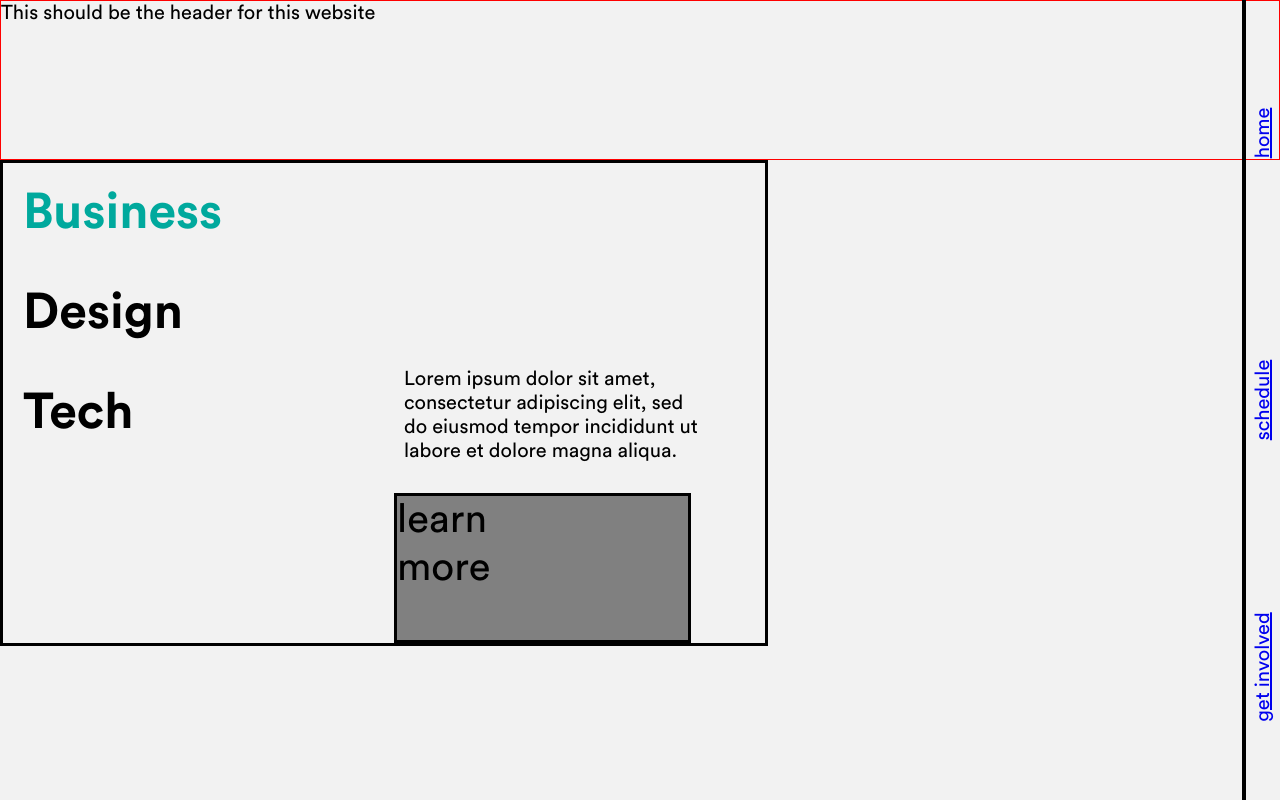
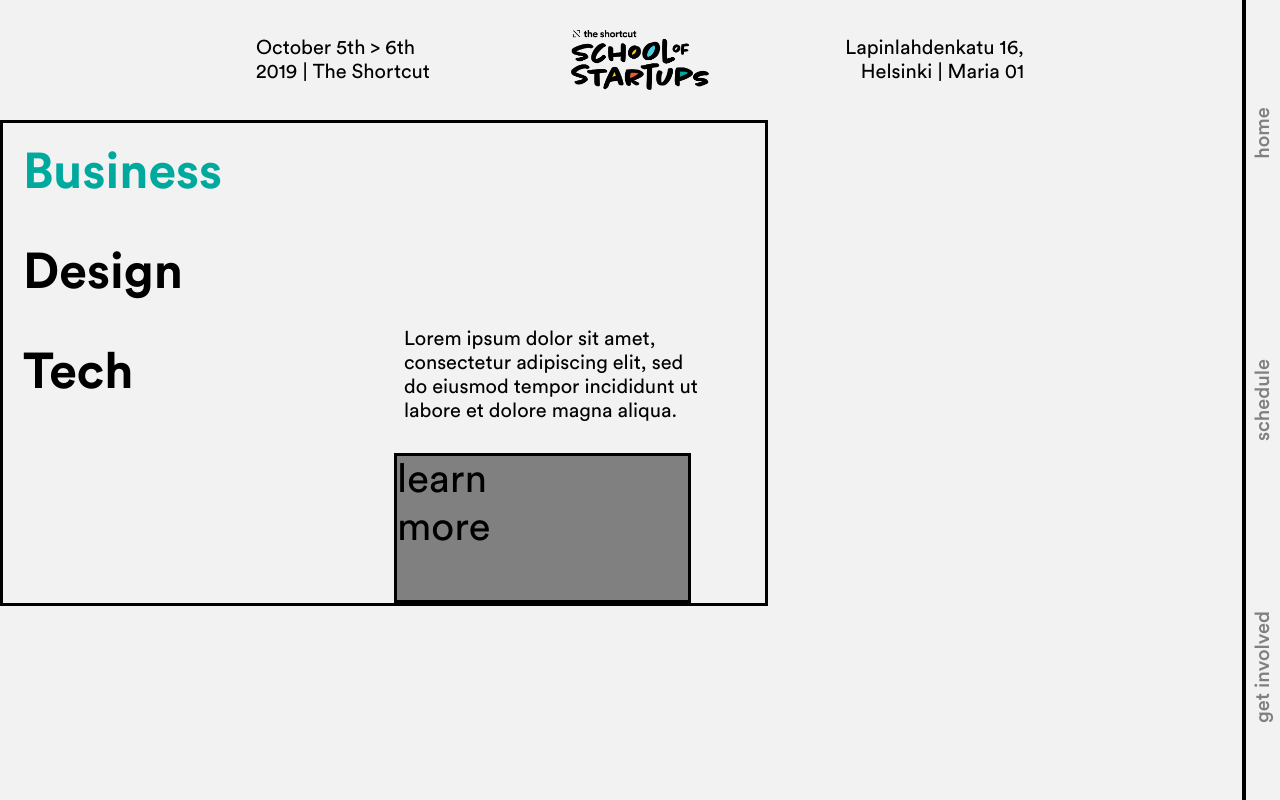
Before and after one commit to Kaine5/sos-website, a React (Create React App) app: page /getinvolved in a window 1280 px wide. Built offline with nearby package versions, Linux system fonts and the light colour scheme.

Commit message:
landing partners done, header done

```diff
--- /dev/null
+++ b/src/components/Header.js
@@ -0,0 +1,22 @@
+import React from "react";
+import headerStyles from "../styles/Header.module.scss";
+
+const Header = props => {
+  return (
+    <div className={headerStyles.Header}>
+      <div className={headerStyles.headerContent}>
+        <div className={headerStyles.headerLeft}>
+          <p>October 5th > 6th</p> <p> 2019 | The Shortcut</p>
+        </div>
+        <div className={headerStyles.headerMiddle}>
+          <img src="/img/sos-logo.png" alt="logo" />
+        </div>
+        <div className={headerStyles.headerRight}>
+          <p>Lapinlahdenkatu 16,</p> <p>Helsinki | Maria 01</p>
+        </div>
+      </div>
+    </div>
+  );
+};
+
+export default Header;
--- a/src/components/LandingPartners.js
+++ b/src/components/LandingPartners.js
@@ -1,13 +1,12 @@
 import React from "react";
-import styles from "../styles/LandingPartners.module.scss"
+import styles from "../styles/LandingPartners.module.scss";
 
 const LandingPartners = props => {
   return (
     <div className={styles.landingPartners}>
-
       <div className={styles.item1}>
         Co-organizers
-        <div className="partnerRow">
+        <div className={styles.partnerRow}>
           <PartnerPicture />
           <PartnerPicture />
         </div>
@@ -15,7 +14,7 @@ const LandingPartners = props => {
 
       <div className={styles.item2}>
         Partners
-        <div className="partnerRow">
+        <div className={styles.partnerRow}>
           <PartnerPicture />
           <PartnerPicture />
           <PartnerPicture />
@@ -25,7 +24,7 @@ const LandingPartners = props => {
 
       <div className={styles.item3}>
         Sponsors
-        <div className="partnerRow">
+        <div className={styles.partnerRow}>
           <PartnerPicture />
           <PartnerPicture />
           <PartnerPicture />
@@ -39,6 +38,6 @@ const LandingPartners = props => {
   );
 };
 const PartnerPicture = props => {
-  return <div className="partnerPicture">Lo</div>;
+  return <div className="partnerPicture" />;
 };
 export default LandingPartners;
--- a/src/layout/App.scss
+++ b/src/layout/App.scss
@@ -62,20 +62,14 @@ body {
   font-size: 20px;
 }
 
-.Header {
-  height: 20vh;
-  width: 100vw;
-  border: 1px solid red;
-}
-
 .App {
   align-items: center;
 }
 
 .Canvas {
-  height: 60vh;
+  height: 70vh;
   width: 100vw;
-  top: 20vh;
+  top: 15vh;
   position: absolute;
   overflow: scroll;
   display: flex;
@@ -104,6 +98,12 @@ body {
       transform: rotate(270deg);
       min-width: 20vh;
       text-align: center;
+      text-decoration: none;
+      color: gray;
+      font-weight: 600;
+    }
+    .navButton-name.active {
+      color: black;
     }
   }
 }
@@ -112,11 +112,15 @@ body {
   height: 43px;
   width: 43px;
   border-radius: 50%;
+  margin-right: 30px;
   background-color: black;
+  &:last-child {
+    margin-right: 0px;
+  }
 }
 
 .CanvasContent {
-  width: 70vw;
+  width: 60vw;
 }
 
 .btn {
--- a/src/layout/GetInvolved.js
+++ b/src/layout/GetInvolved.js
@@ -1,5 +1,5 @@
 import React from "react";
-import Header from "./Header";
+import Header from "../components/Header";
 
 function GetInvolved() {
   return (
@@ -9,23 +9,23 @@ function GetInvolved() {
       <div className="container">
         <div className="item-1">
           <h1 className="topic">
-
-          <span className="green">Business</span> <br></br>
-          <span className="red">Design</span>   <br></br>
-          <span className="yellow">Tech</span>  <br></br>
-
+            <span className="green">Business</span> <br />
+            <span className="red">Design</span> <br />
+            <span className="yellow">Tech</span> <br />
           </h1>
-
         </div>
 
         <div class="item-2">
-        <p className="paragrath">Lorem ipsum dolor sit amet, consectetur adipiscing elit, sed do eiusmod tempor incididunt ut labore et dolore magna aliqua.</p>
-        <div className="button">learn<br></br>
-        more</div>
+          <p className="paragrath">
+            Lorem ipsum dolor sit amet, consectetur adipiscing elit, sed do
+            eiusmod tempor incididunt ut labore et dolore magna aliqua.
+          </p>
+          <div className="button">
+            learn<br />
+            more
           </div>
         </div>
-
-
+      </div>
     </div>
   );
 }
--- a/src/layout/Header.js
+++ /dev/null
@@ -1,9 +0,0 @@
-import React from "react";
-
-const Header = props => {
-  return (
-    <div className="Header">This should be the header for this website</div>
-  );
-};
-
-export default Header;
--- a/src/layout/Home.js
+++ b/src/layout/Home.js
@@ -1,5 +1,5 @@
 import React, { useRef, useState } from "react";
-import Header from "./Header";
+import Header from "../components/Header";
 import CanvasContent from "./CanvasContent";
 import LandingSchedule from "../components/LandingSchedule";
 import LandingPartners from "../components/LandingPartners";
@@ -37,7 +37,7 @@ function Home() {
 
         <iframe
           width="100%"
-          height="600"
+          height="700"
           src="https://www.youtube.com/embed/DDByv3z_z_U"
           frameBorder="0"
           allow="accelerometer; autoplay; encrypted-media; gyroscope; picture-in-picture"
--- a/src/layout/Schedule.js
+++ b/src/layout/Schedule.js
@@ -1,5 +1,5 @@
 import React from "react";
-import Header from "./Header";
+import Header from "../components/Header";
 import CanvasContent from "./CanvasContent";
 
 function Home() {
--- /dev/null
+++ b/src/styles/Header.module.scss
@@ -0,0 +1,42 @@
+.Header {
+  height: 15vh;
+  width: 100vw;
+  display: flex;
+  flex-direction: row;
+  justify-content: center;
+}
+.headerContent {
+  display: flex;
+  flex-direction: row;
+  justify-content: space-between;
+  align-items: center;
+  width: 60vw;
+}
+
+.headerLeft,
+.headerRight {
+  display: flex;
+  flex-direction: column;
+  width: 30%;
+  justify-content: center p {
+    margin: 0;
+  }
+}
+
+.headerLeft {
+  align-items: flex-start;
+}
+
+.headerRight {
+  align-items: flex-end;
+}
+
+.headerMiddle {
+  width: 40%;
+  display: flex;
+  justify-content: center;
+  img {
+    width: 45%;
+    height: auto;
+  }
+}
--- a/src/styles/LandingPartners.module.scss
+++ b/src/styles/LandingPartners.module.scss
@@ -1,12 +1,37 @@
-
 .landingPartners {
   border: solid black 4px;
   width: 100%;
-    height: 60vh;
+  height: 37vh;
+  display: grid;
+  font-weight: 600;
+  font-size: 20px;
+  grid-template-columns: repeat(8, 73px [icon-node]);
+  grid-template-rows: [top-margin-start] 15% [first-line-title] 5% [first-line-node] 10% [middle-margin] 25% [second-line-title] 5% [second-line-node] 10% auto;
 }
-
 
 .partnerRow {
   display: flex;
   flex-direction: row;
+  margin-top: 0.5em;
 }
+
+.item1 {
+  grid-row-start: first-line-title;
+  grid-row-end: span first-line-node;
+  grid-column-start: 2;
+  grid-column-end: 4;
+}
+
+.item2 {
+  grid-row-start: first-line-title;
+  grid-row-end: span first-line-node;
+  grid-column-start: 5;
+  grid-column-end: 9;
+}
+
+.item3 {
+  grid-row-start: second-line-title;
+  grid-row-end: span second-line-node;
+  grid-column-start: 2;
+  grid-column-end: 9;
+}
--- a/src/styles/LandingSchedule.module.scss
+++ b/src/styles/LandingSchedule.module.scss
@@ -1,6 +1,6 @@
 .LandingSchedule {
   border: solid black 4px;
-    height: 60vh;
+  height: 70vh;
   width: 100%;
   display: grid;
   grid-template-rows: 1fr 1fr 1fr 2fr;
@@ -12,7 +12,7 @@
     " . c ";
 }
 
-  .LandingSchedule div{
+.LandingSchedule div {
   padding: 20px;
 }
 
@@ -40,15 +40,12 @@
   color: #4dcce5;
 }
 
-
-
 .item1 {
   grid-area: a;
   place-self: center stretch;
   font-size: 30px;
   line-height: 1.5em;
   margin-left: 20px;
-
 }
 
 .item2 {
```
Also changed, not shown: public/img/sos-logo.png (added). Lines whose indentation alone changed are shown as unchanged.
